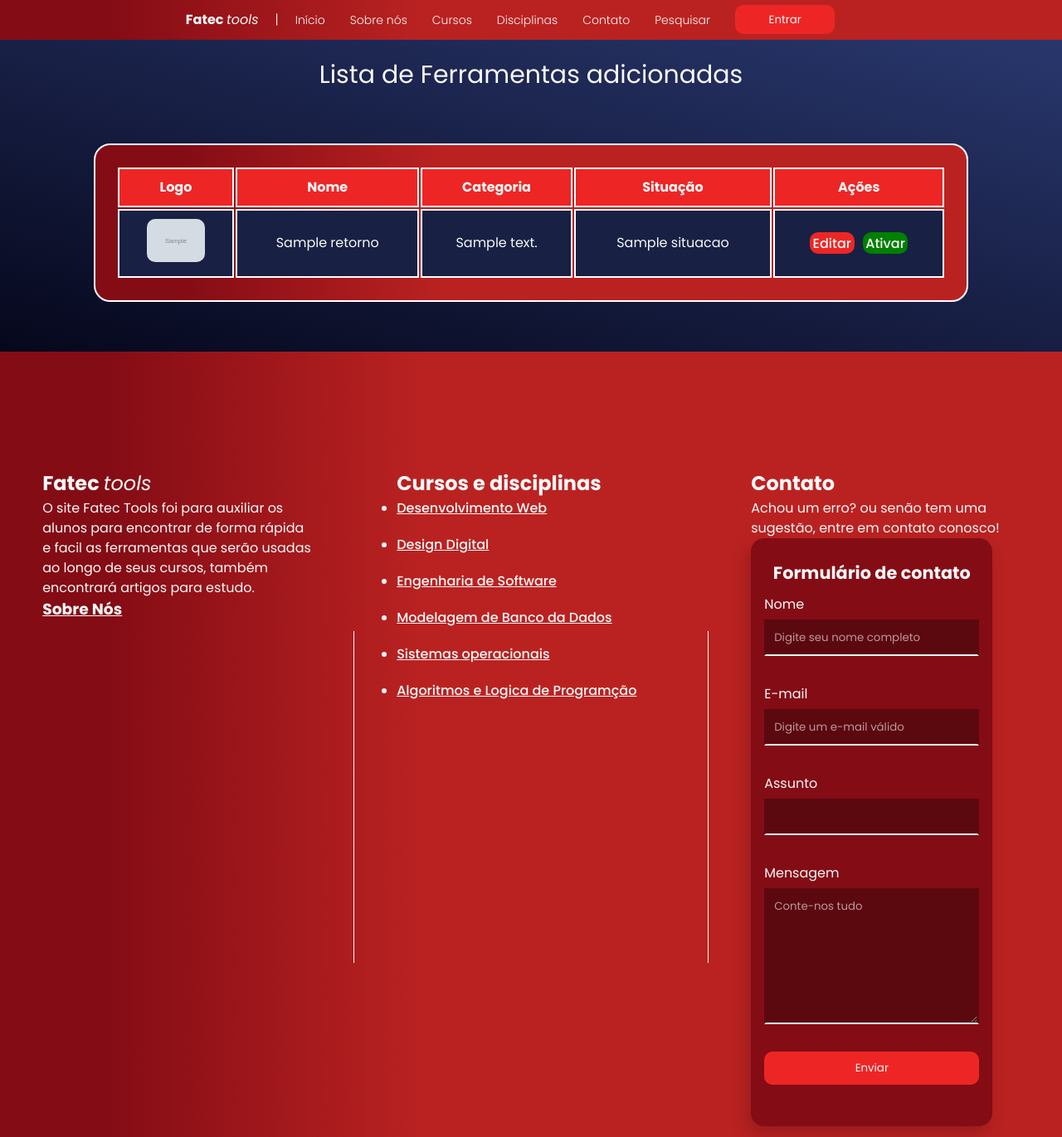
After one commit to FATEC-tools/FATECtools-reposit-rio, a PHP site: template views/listar_ferramentas.php in a window 1280 px wide. The commit adds this page. Shown: the whole page at 83% size. Run offline with PHP 8.4, Linux system fonts and the light colour scheme; the template is opened without the code that fills it: most values are stand-ins (such as "Sample title", 1, 10 or a date in 2020); grey boxes marked "Sample" are stand-in pictures.

Commit message:
listar ferramentas

```diff
--- /dev/null
+++ b/css/style_pagina_listar_ferramentas.css
@@ -0,0 +1,87 @@
+@import url(STYLE_TOP_CABEÇALHO.css);
+
+main {
+    width: 100vw;
+    margin: 0;
+    padding: 20px;
+}
+
+.container {
+    width: 100%;
+    height: 100%;
+}
+
+.flex-center {
+    display: flex;
+    justify-content: center;
+    align-items: center;
+    flex-direction: column;
+}
+
+
+.table-listar-ferramentas {
+    width: 85%;
+    height: 80%;
+    margin: 40px 0;
+    padding: 2%;
+    background: var(--gradiente-vermelho);
+    border-radius: 20px;
+    border: 2px solid white;
+
+
+    th {
+        background: var(--vermelho-base);
+        color: var(--branco-base);
+        padding: 10px;
+        border: 2px solid white;
+    }
+
+    td {
+        background: var(--azul-base);
+        padding: 10px;
+        border: 2px solid white;
+        text-align: center;
+
+        img{
+            border-radius: 10px;
+        }
+    }
+
+    .btn {
+        background: var(--vermelho-base);
+        border: none;
+
+        margin: 0 5px;
+        padding: 1% 2%;
+
+        border-radius: 10px;
+
+        cursor: pointer;
+        transition: .2s;
+    }
+
+
+
+    .btn:hover {
+        color: var(--vermelho-forte);
+        background: var(--branco-base);
+
+        transform: scale(1.05);
+        border-radius: 2px;
+    }
+
+    .btn-ativar {
+        background: green;
+    }
+
+    .btn-inativar {
+        background: yellow;
+        color: rgb(0, 0, 0)
+    }
+
+    .btn:focus {
+        background: var(--vermelho-base);
+        color: var(--branco-base);
+        border-radius: 20px;
+    }
+}
--- /dev/null
+++ b/views/listar_ferramentas.php
@@ -0,0 +1,84 @@
+<!DOCTYPE html>
+<html lang="pt-br">
+
+<head>
+    <meta charset="UTF-8">
+    <meta name="viewport" content="width=device-width, initial-scale=1.0">
+
+
+    <link rel="stylesheet" href="css/style_pagina_listar_ferramentas.css">
+
+
+    <title>Listar Ferramentas</title>
+    <link rel="icon" href="img/ICON_SITE_FATECTOOLS.png" type="image/png">
+
+
+</head>
+
+<body>
+
+
+    <?php // HEADER
+    require_once "header.php";
+    ?>
+
+    <main class="estilo-fonte">
+
+        <div class="container flex-center">
+
+            <h2>Lista de Ferramentas adicionadas</h2>
+
+            <table class="table-listar-ferramentas">
+
+                <thead>
+                    <tr>
+                        <th>Logo</th>
+                        <th>Nome</th>
+                        <th>Categoria</th>
+                        <th>Situação</th>
+                        <th>Ações</th>
+                    </tr>
+                </thead>
+
+                <tbody>
+                    <?php
+                    foreach ($retorno as $dado) {
+                        echo
+                            "
+                        <tr>
+                        <td><img src='img/ICONES_APP/{$dado->logoFerramenta}' alt='Logo da Ferramenta' width='70px'></td>
+                        <td>{$dado->nome}</td>
+                        <td>{$dado->descritivo}</td>
+                        <td>{$dado->situacao}</td>
+                        <td>
+                        <a href='/fatec-tools/alterar_ferramenta?id={$dado->id_ferramenta}' class='btn'>Editar</a>";
+
+                        if ($dado->situacao == "Ativa") {
+                            //inativar
+                            echo "<a href='/fatec-tools/alterar-situacao?idferramenta={$dado->id_ferramenta}&situacao=Inativa' class='btn btn-inativar'>Inativar</a>";
+                        } else {
+                            //ativar
+                            echo "<a href='/fatec-tools/alterar-situacao?idferramenta={$dado->id_ferramenta}&situacao=Ativa' class='btn btn-ativar'>Ativar</a>";
+                        }
+
+                        echo "</td></tr>";
+
+                    }
+                    ?>
+
+                </tbody>
+
+            </table>
+
+        </div>
+
+    </main>
+
+    <?php // footer
+    require_once "footer.html";
+    ?>
+
+
+</body>
+
+</html>
```
Also changed, not shown: views/cadastrar_ferramenta.php (+5 -4 lines), img/ICONES_APP/XampIcon.png (added).
